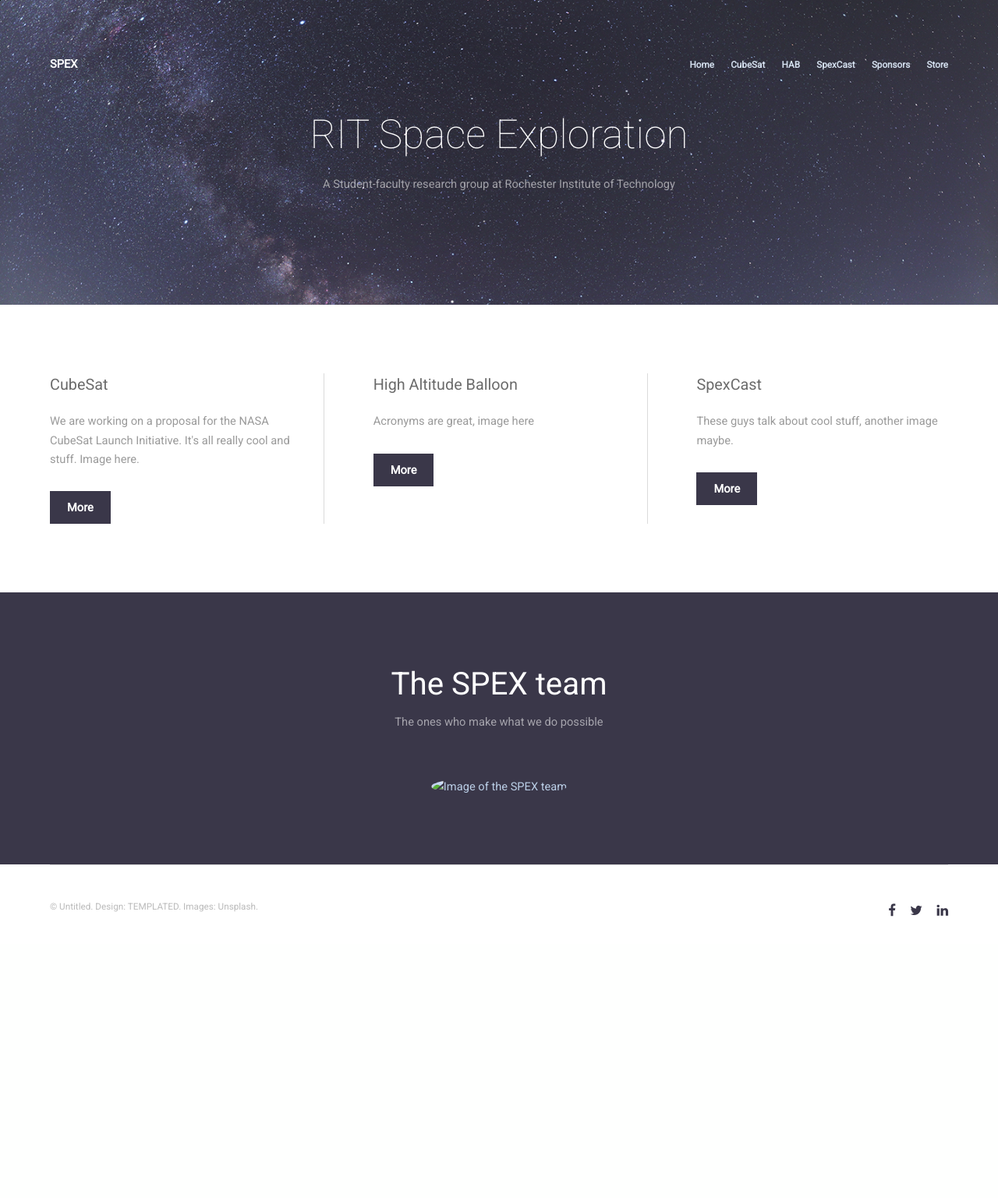
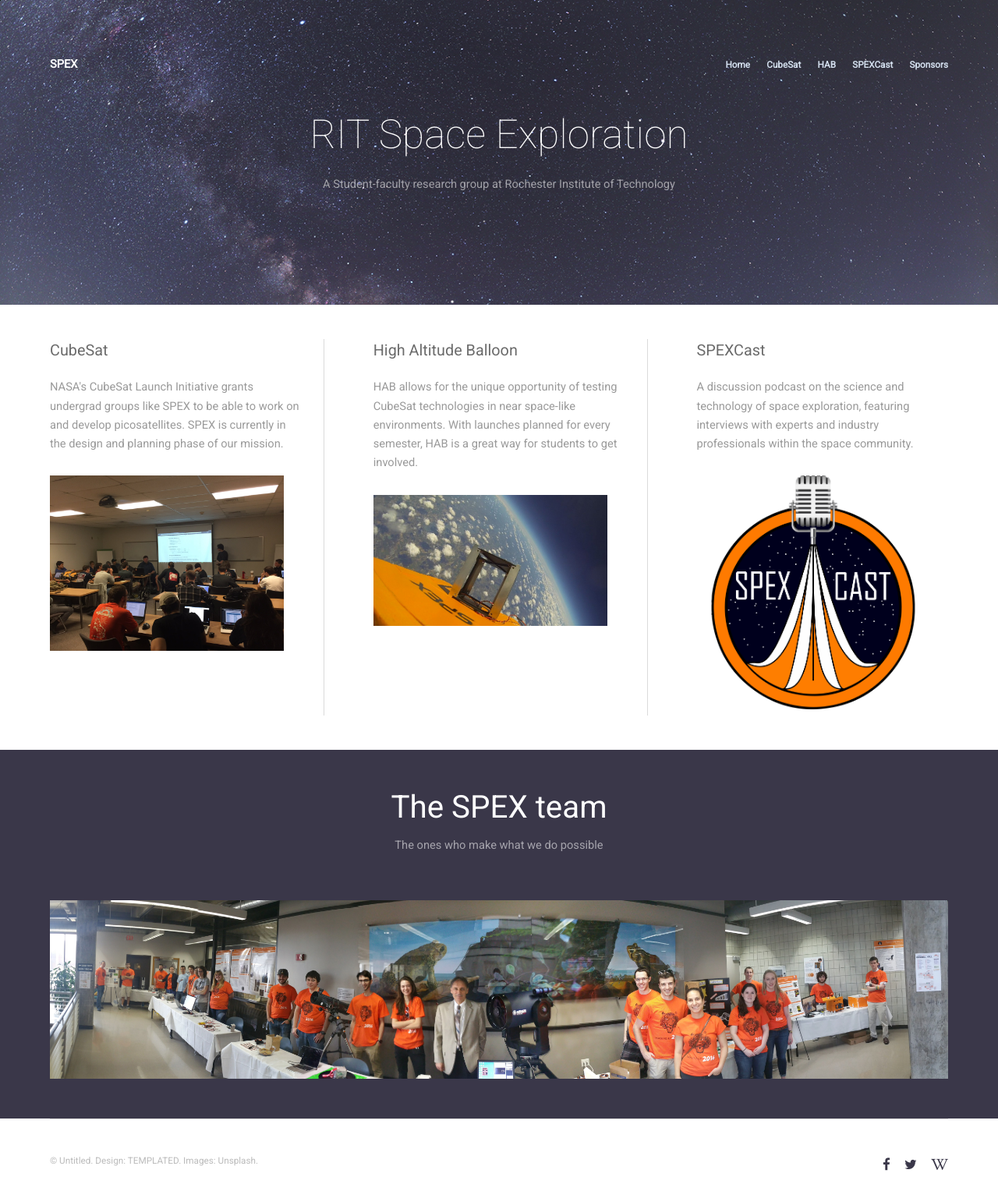
Before and after one commit to rit-spex/SPEXSite, a Flask app: page / in a window 1280 px wide. Shown: the whole page at 78% size. Before the commit the page ends 1176 px from the top, so only its background shows below. Run offline with Flask 2, Linux system fonts and the light colour scheme.

Commit message:
further work done on homepage

```diff
--- a/static/css/custom.css
+++ b/static/css/custom.css
@@ -10,6 +10,10 @@ section.wrapper.style1 header p {
     color: rgba(255, 255, 255, 0.55);
 }
 
+section.wrapper {
+    padding-top: 3em;
+    padding-bottom: 3em;
+}
 a.icon {
     color: #3a3749;
 }
@@ -46,3 +50,15 @@ h1, h2, h3, h4, h5, h6 {
     font-weight: 600;
     font-family: inherit;
 }
+
+#indexphoto {
+    width:100%;
+    height:auto;
+    max-height: 300px;
+    max-width: 300px;
+}
+
+#philphace {
+    width: 100%;
+    height: auto;
+}
--- a/templates/index.html
+++ b/templates/index.html
@@ -19,14 +19,13 @@
 		<!-- Header -->
 			<header id="header">
 				<div class="inner">
-					<a href="index.html" class="logo">SPEX</a>
-					<nav id="nav">
-						<a href="index.html">Home</a>
+					<a href="/" class="logo">SPEX</a>
+					<nav id="nav" class="mainnav">
+						<a href="/">Home</a>
 						<a href="generic.html">CubeSat</a>
 						<a href="/hab/">HAB</a>
-						<a href="#">SpexCast</a>
+						<a href="#">SPEXCast</a>
 						<a href="#">Sponsors</a>
-						<a href="#">Store</a>
 					</nav>
 					<a href="#navPanel" class="navPanelToggle"><span class="fa fa-bars"></span></a>
 				</div>
@@ -42,32 +41,26 @@
 			<section id="one" class="wrapper">
 				<div class="inner">
 					<div class="flex flex-3">
-						<article>
+						<article class="indexbox">
 							<header>
 								<h3>CubeSat</h3>
 							</header>
-							<p>We are working on a proposal for the NASA CubeSat Launch Initiative. It's all really cool and stuff. Image here.</p>
-							<footer>
-								<a href="#" class="button special">More</a>
-							</footer>
+							<p>NASA's CubeSat Launch Initiative grants undergrad groups like SPEX to be able to work on and develop picosatellites. SPEX is currently in the design and planning phase of our mission.</p>
+							<img src="{{ url_for('static', filename='images/designreview.jpg') }}" id="indexphoto">
 						</article>
-						<article>
+						<article class="indexbox">
 							<header>
 								<h3>High Altitude Balloon</h3>
 							</header>
-							<p>Acronyms are great, image here</p>
-							<footer>
-								<a href="#" class="button special">More</a>
-							</footer>
+							<p>HAB allows for the unique opportunity of testing CubeSat technologies in near space-like environments. With launches planned for every semester, HAB is a great way for students to get involved.</p>
+							<img src="{{ url_for('static', filename='images/habheight.jpg')}}" id="indexphoto">
 						</article>
-						<article>
+						<article class="indexbox">
 							<header>
-								<h3>SpexCast</h3>
+								<h3>SPEXCast</h3>
 							</header>
-							<p>These guys talk about cool stuff, another image maybe.</p>
-							<footer>
-								<a href="#" class="button special">More</a>
-							</footer>
+							<p>A discussion podcast on the science and technology of space exploration, featuring interviews with experts and industry professionals within the space community.</p>
+							<img src="{{ url_for('static', filename='images/spexcastlogo.png')}}" id="indexphoto">
 						</article>
 					</div>
 				</div>
@@ -75,18 +68,12 @@
 
 		<!-- Two -->
 			<section id="two" class="wrapper style1 special">
-				<div class="inner">
+				<div class="inner" id="pan">
 					<header>
 						<h2>The SPEX team</h2>
 						<p>The ones who make what we do possible</p>
 					</header>
-					<div class="flex>
-						<div class="box person">
-							<div class="image round">
-								<img src="" alt="Image of the SPEX team">
-							</div>
-						</div>
-					</div>
+					<img src="{{ url_for('static', filename='images/philphace.jpg')}}" alt="Image of the SPEX team" id='philphace'>
 				</div>
 			</section>
 
@@ -98,9 +85,9 @@
 							&copy; Untitled. Design: <a href="https://templated.co">TEMPLATED</a>. Images: <a href="https://unsplash.com">Unsplash</a>.
 						</div>
 						<ul class="icons">
-							<li><a href="#" class="icon fa-facebook"><span class="label">Facebook</span></a></li>
-							<li><a href="#" class="icon fa-twitter"><span class="label">Twitter</span></a></li>
-							<li><a href="#" class="icon fa-linkedin"><span class="label">linkedIn</span></a></li>
+							<li><a href="https://www.facebook.com/ritspex/" class="icon fa-facebook"><span class="label">Facebook</span></a></li>
+							<li><a href="https://twitter.com/ritspex" class="icon fa-twitter"><span class="label">Twitter</span></a></li>
+							<li><a href="https://wiki.rit.edu/display/SPEX/SPEX+Wiki+Home" class="icon fa-wikipedia-w"><span class="label">Wiki</span></a></li>
 						</ul>
 					</div>
 				</div>
```
Also changed, not shown: static/images/designreview.jpg (added), static/images/habheight.jpg (added), static/images/philphace.jpg (added), static/images/spexcastlogo.png (added).
